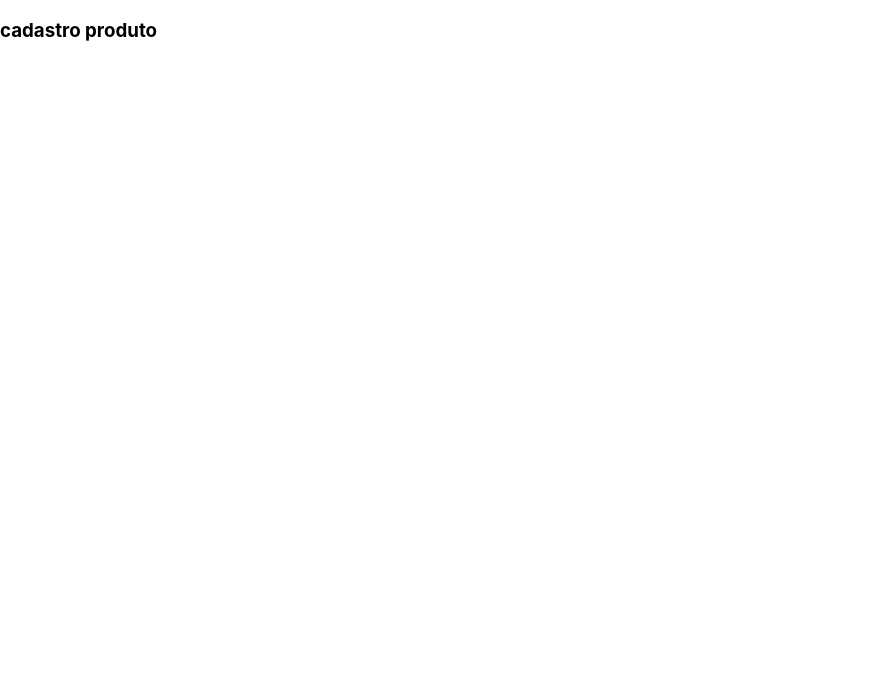
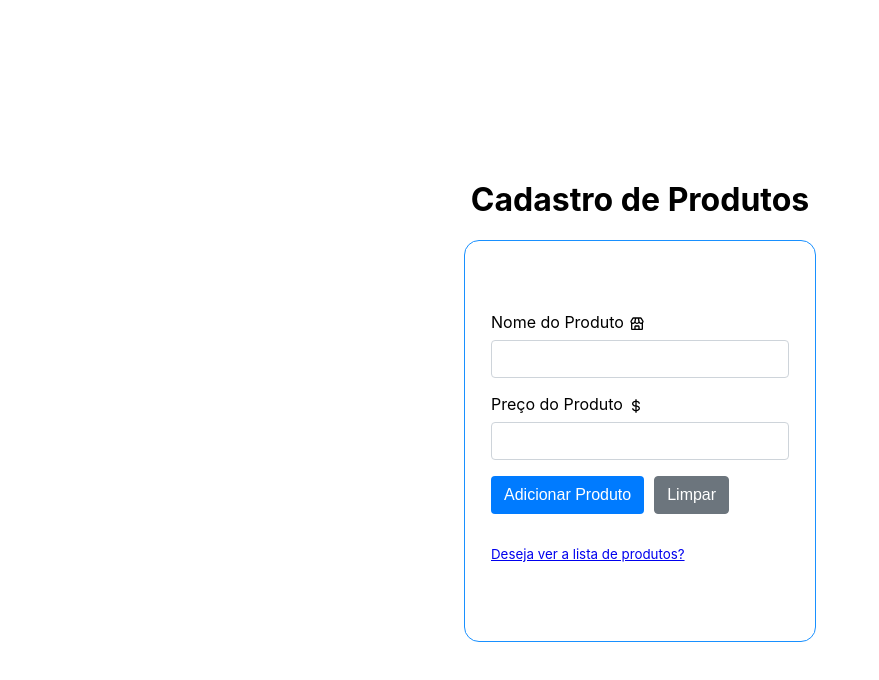
Before and after one commit to engpedromartins/challenge-mission-brasil, a React (Create React App) app: page / in a window 1280 px wide. Shown: the top 680 px of the page, without its empty margins (0-879 px from the left). Built offline with nearby package versions, Linux system fonts and the light colour scheme.

Commit message:
created the page cadastro produtos

```diff
--- a/src/App.js
+++ b/src/App.js
@@ -1,5 +1,5 @@
 import React from "react";
-import "./App.css";
+import "./style/common/layout.scss";
 import { Router } from "react-router-dom";
 
 import Routes from "./routes";
--- a/src/pages/cadastroProduto/index.js
+++ b/src/pages/cadastroProduto/index.js
@@ -1,9 +1,146 @@
-import React from "react";
+import React, { Component } from "react";
+import { Formik, Form, Field, ErrorMessage } from "formik";
+import * as Yup from "yup";
+import { useFormik } from "formik";
+import InputMask from "react-input-mask";
+import MaskedInput from "react-text-mask";
 
-export default function DadosPessoais() {
-  return (
-    <div>
-      <h3>cadastro produto</h3>
-    </div>
-  );
+import TextInput from "../../components/TextInput";
+import { BsPerson } from "react-icons/bs";
+import { BiStore, BiDollar } from "react-icons/bi";
+import "./index.scss";
+class CadastroProduto extends Component {
+  constructor() {
+    super();
+    this.state = {
+      data: [],
+    };
+  }
+  render() {
+    return (
+      <div className={"container"}>
+        <h1> Cadastro de Produtos</h1>
+        <div className={"content"}>
+          <Formik
+            initialValues={{
+              nameProduct: "",
+              price: "",
+            }}
+            validationSchema={Yup.object().shape({
+              nameProduct: Yup.string().required("Nome do produto obrigatório"),
+
+              price: Yup.string()
+                .min(2, "O valor deve ser maior que 00,01")
+                .max(4, "O valor não pode ser maior que 99,99")
+                .required("O preço do produto é obrigatório"),
+            })}
+            onSubmit={(fields, { setSubmitting, setFieldValue }) => {
+              const changedValue = fields.price.replace(/\(|\)|\s|-/g, "");
+              setFieldValue("price", changedValue);
+              let name = fields.nameProduct;
+              let price = fields.price;
+              let product = [name, price];
+              this.setState({
+                data: [...this.state.data, product],
+              });
+
+              alert("Produto adicionado com sucesso");
+            }}
+            render={({ errors, status, touched }) => (
+              <Form>
+                <div className="form-group">
+                  <label htmlFor="nameProduct">
+                    Nome do Produto <BiStore />
+                  </label>
+                  <Field
+                    mask={"99/99"}
+                    name="nameProduct"
+                    type="text"
+                    className={
+                      "form-control" +
+                      (errors.nameProduct && touched.nameProduct
+                        ? " is-invalid"
+                        : "")
+                    }
+                  />
+                  <ErrorMessage
+                    name="nameProduct"
+                    component="div"
+                    className="invalid-feedback"
+                  />
+                </div>
+
+                <div className="form-group">
+                  <label htmlFor="price">
+                    Preço do Produto <BiDollar />
+                  </label>
+                  <Field
+                    name="price"
+                    type="phone"
+                    className={
+                      "form-control" +
+                      (errors.price && touched.price ? " is-invalid" : "")
+                    }
+                  />
+                  <ErrorMessage
+                    name="price"
+                    component="div"
+                    className="invalid-feedback"
+                  />
+                </div>
+
+                <div className="group-button">
+                  <button type="submit" className="btn btn-primary mr-2">
+                    Adicionar Produto
+                  </button>
+                  <button type="reset" className="btn btn-secondary">
+                    Limpar
+                  </button>
+                  <div>
+                    <small>
+                      <a href="#">Deseja ver a lista de produtos?</a>
+                    </small>
+                  </div>
+                </div>
+              </Form>
+            )}
+          />
+        </div>
+      </div>
+    );
+  }
 }
+
+export default CadastroProduto;
+
+class Input extends React.Component {
+  render() {
+    return (
+      <MaskedInput
+        mask={[
+          "(",
+          /[1-9]/,
+          /\d/,
+          /\d/,
+          ")",
+          " ",
+          /\d/,
+          /\d/,
+          /\d/,
+          "-",
+          /\d/,
+          /\d/,
+          /\d/,
+          /\d/,
+        ]}
+      />
+    );
+  }
+}
+
+class CustomInput extends React.Component {
+  render() {
+    const { name } = this.props;
+    return <Field name={name} component={Input} />;
+  }
+}
--- /dev/null
+++ b/src/style/common/layout.scss
@@ -0,0 +1,92 @@
+.form-group {
+  margin-bottom: 1rem;
+}
+label {
+  display: flex;
+  justify-content: left;
+  margin-bottom: 0.5rem;
+  align-items: flex-end;
+  svg {
+    margin-left: 5px;
+  }
+}
+
+.form-control {
+  display: block;
+  width: 272px;
+  padding: 0.375rem 0.75rem;
+  font-size: 1rem;
+  line-height: 1.5;
+  color: #495057;
+  background-color: #fff;
+  background-clip: padding-box;
+  border: 1px solid #ced4da;
+  border-radius: 0.25rem;
+  transition: border-color 0.15s ease-in-out, box-shadow 0.15s ease-in-out;
+}
+.form-control:focus {
+  border-color: blue;
+}
+
+.invalid-feedback {
+  width: 100%;
+  margin-top: 0.25rem;
+  font-size: 80%;
+  color: #dc3545;
+}
+
+.btn-primary {
+  color: #fff;
+  background-color: #007bff;
+  border-color: #007bff;
+  margin-right: 10px;
+}
+.btn {
+  display: inline-block;
+  font-weight: 400;
+  text-align: center;
+  white-space: nowrap;
+  vertical-align: middle;
+  -webkit-user-select: none;
+  -moz-user-select: none;
+  -ms-user-select: none;
+  user-select: none;
+  border: 1px solid transparent;
+  padding: 0.375rem 0.75rem;
+  font-size: 1rem;
+  line-height: 1.5;
+  border-radius: 0.25rem;
+  margin-bottom: 1rem;
+}
+.btn-secondary {
+  color: #fff;
+  background-color: #6c757d;
+  border-color: #6c757d;
+}
+.container {
+  display: flex;
+  flex-direction: column;
+  justify-content: center;
+  align-items: center;
+  min-height: 100vh;
+  small {
+    margin-top: 1rem;
+    display: flex;
+    justify-content: left;
+    margin-bottom: 0.5rem;
+    align-items: flex-end;
+    h1 {
+      font-weight: 300;
+      color: cornflowerblue;
+    }
+  }
+}
+.content {
+  border: 1px#1890ff solid;
+  border-radius: 15px;
+  width: 350px;
+  height: 400px;
+  display: flex;
+  justify-content: center;
+  align-items: center;
+}
```
Also changed, not shown: package.json (+8 -1 lines), src/components/TextInput.js (added), src/pages/cadastroProduto/index.scss (added), 1 other file (tests, documents, lock files or other folders).
